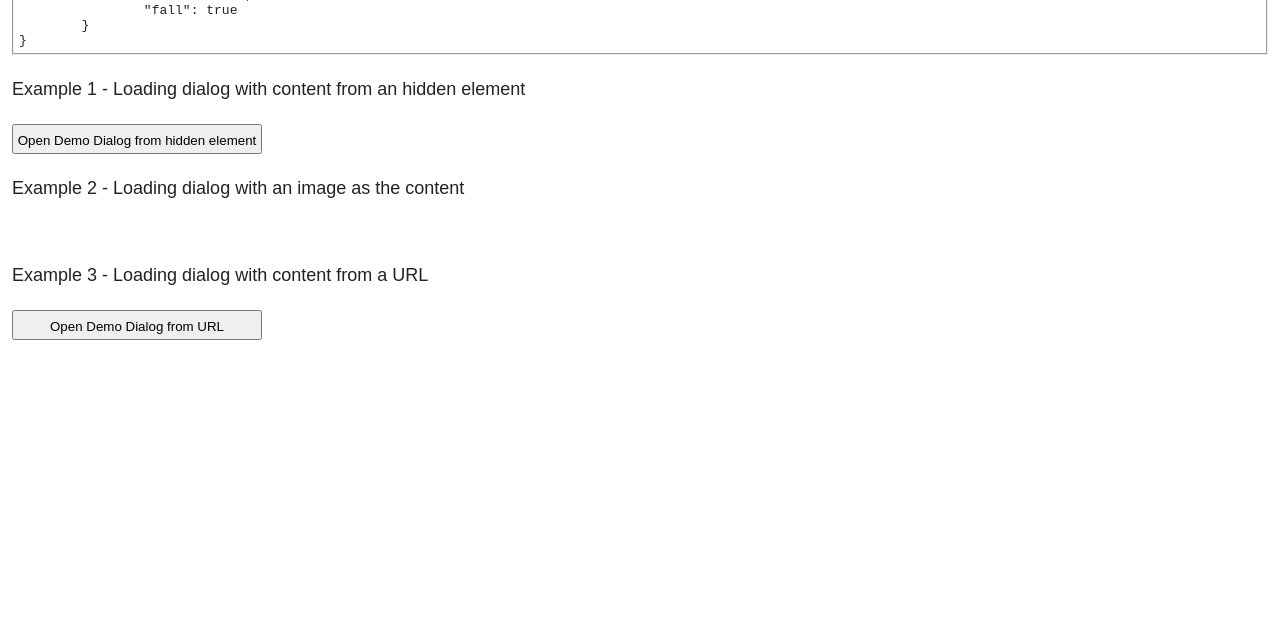
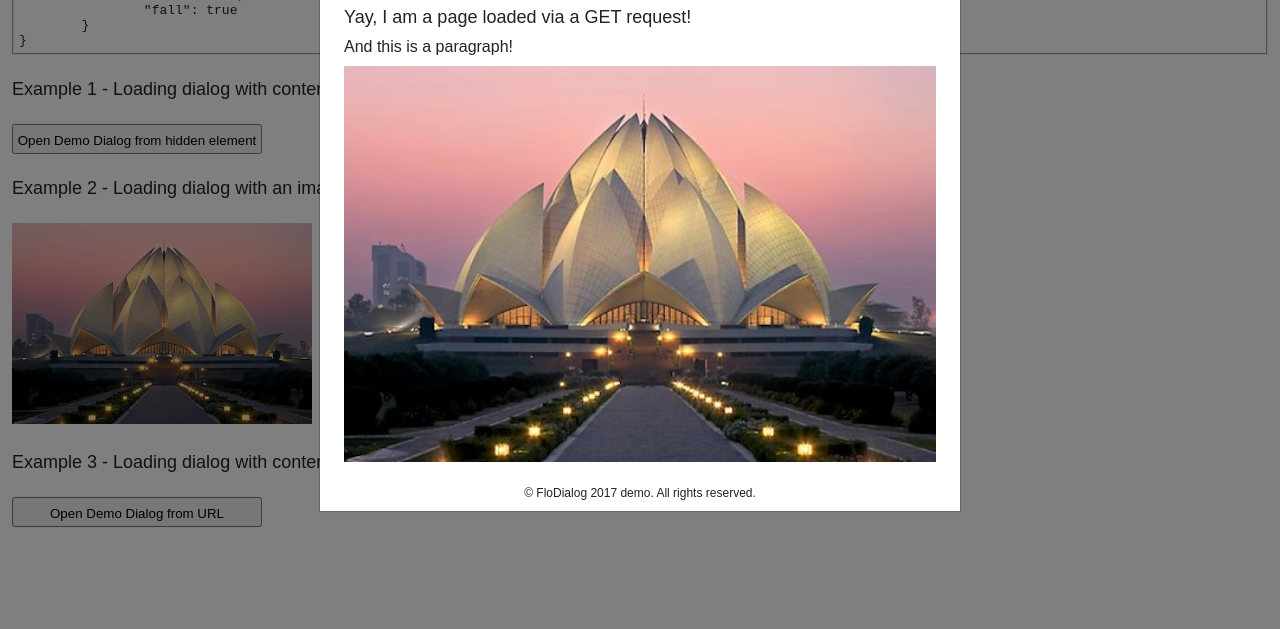
Before and after one commit to Code-Stars/cs-dialog, a website: page demos/demos.html in a window 1280 px wide. Shown: the part 171-800 px from the top of the page. Drawn offline with Linux system fonts and the light colour scheme; files whose address does not match are found by name.

Commit message:
Added function for loading url contens into the dialog programmatically.

```diff
--- a/demos/demos.html
+++ b/demos/demos.html
@@ -50,7 +50,7 @@
         <a data-dialog="flo-dialog" data-title="Dialog Demo - Content image"
            data-image-url="/flo-dialog/demos/images/templo-del-loto.jpg" href="">
             <figure>
-                <img src="http://localhost/wp-starter/wp-content/uploads/2017/08/templo-del-loto-300x201.jpg" alt="">
+                <img style="width: 300px;" src="./images/templo-del-loto.jpg" alt="Example image">
             </figure>
         </a>
 
@@ -83,13 +83,20 @@
         App.Dialog = new FloDialog({
             cache: false, // do not remove dialog from HTML, but use the already generated version
             effect: {
-                fade: false, // will make the dialog fade-in instead of appearing at once
+                fade: true, // will make the dialog fade-in instead of appearing at once
                 fall: true // will make the dialog 'fall out of the sky' when appearing
             },
             position: 'fixed' // will make the dialog move along with the screen
         });
 
         App.Dialog.setFooterText('&copy; FloDialog 2017 demo. All rights reserved.');
+
+        setTimeout(function() {
+
+            // Example 4: programmatically open dialog
+            App.Dialog.openUrl('Programmatically opened dialog!','./partials/demo-content-partial.html');
+
+        }, 1000);
     })();
 </script>
 <script type="text/javascript">
--- a/src/flo-dialog.js
+++ b/src/flo-dialog.js
@@ -102,12 +102,31 @@ FloDialog.prototype.bindTriggers = function () {
 
             // load content from URL (asynchronous)
             if (attr.url !== null && attr.url !== '' && attr.url !== "javascript:" && attr.url !== '#') {
+                this.openUrl(attr.title, attr.url);
+            }
+
+            this.openDialog(this.renderContainerHtml(content));
+            this.setTitle(attr.title);
+
+        }.bind(this), false);
+    }
+};
+
+/**
+ * Loads content or URL into a dialog.
+ *
+ * @param title {string}
+ * @param url {string}
+ */
+FloDialog.prototype.openUrl = function (title, url) {
 
     var message = document.createElement('span');
+    var content = document.createElement('div');
+
     message.textContent = 'Loading...';
     content.appendChild(message);
 
-                this.get(attr.url, function (response) {
+    this.get(url, function (response) {
 
         content.innerHTML = response.data;
 
@@ -116,16 +135,12 @@ FloDialog.prototype.bindTriggers = function () {
             // re-position dialog after loading dynamic content
             this.positionDialog(this.activeDialog);
 
+            this.openDialog(this.renderContainerHtml(content));
+            this.setTitle(title);
+
         }.bind(this));
 
     }.bind(this));
-            }
-
-            this.openDialog(this.renderContainerHtml(content));
-            this.setTitle(attr.title);
-
-        }.bind(this), false);
-    }
 };
 
 /**
```
Also changed, not shown: dist/js/flo-dialog.min.js. Lines whose indentation alone changed are shown as unchanged.
